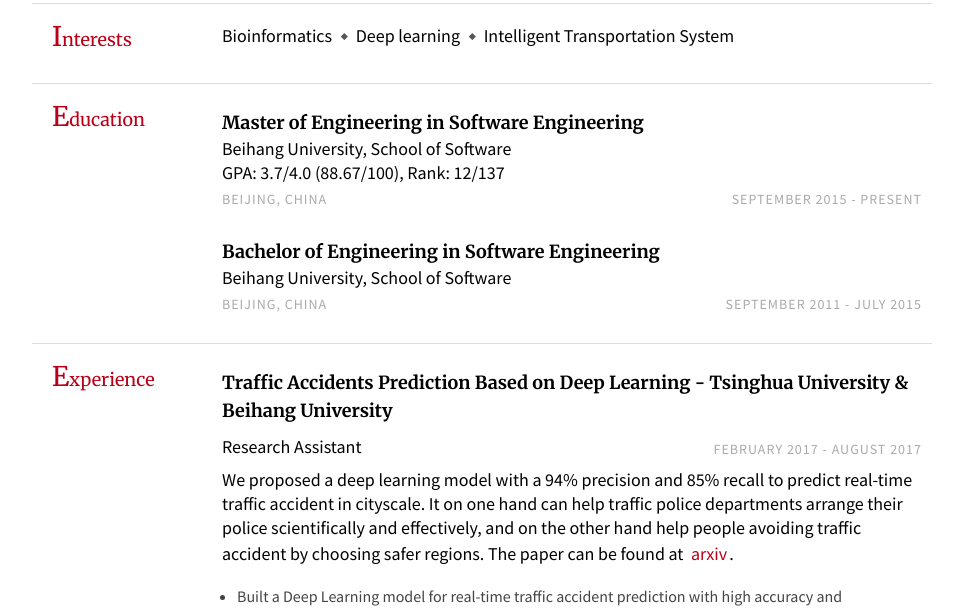
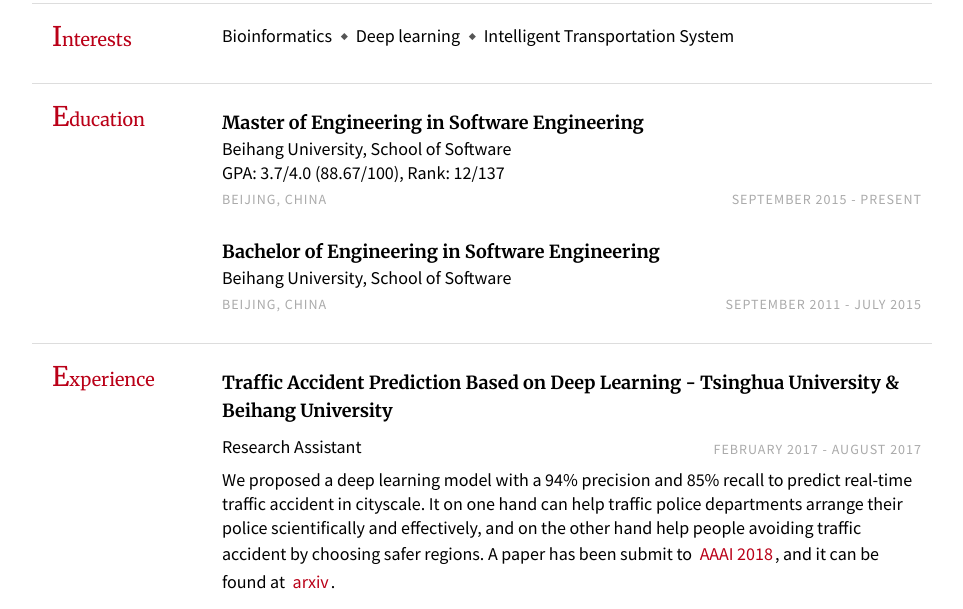
Before and after one commit to 15101538237ren/15101538237ren.github.io, a plain HTML site: page index.html in a window 1280 px wide. Shown: the part 145-754 px from the top of the page, without its empty margins (158-1121 px from the left). Drawn offline with Linux system fonts and the light colour scheme.

Commit message:
homepage4

```diff
--- a/index.html
+++ b/index.html
@@ -45,14 +45,14 @@
                 <div class="section-text col-right">
                     <div class="row">
                         <div class="col">
-                            <h3>Traffic Accidents Prediction Based on Deep Learning - Tsinghua University &amp; Beihang University</h3>
+                            <h3>Traffic Accident Prediction Based on Deep Learning - Tsinghua University &amp; Beihang University</h3>
                         </div>
                     </div>
                     <div class="row subsection">
                         <div class="emph col">Research Assistant</div>
                         <div class="col-right light">February 2017 - August 2017</div>
                     </div>
-                    <div>We proposed a deep learning model with a 94% precision and 85% recall to predict real-time traffic accident in cityscale. It on one hand can help traffic police departments arrange their police scientifically and effectively, and on the other hand help people avoiding traffic accident by choosing safer regions. The paper can be found at <a href="https://arxiv.org/abs/1707.06168">arxiv</a>.
+                    <div>We proposed a deep learning model with a 94% precision and 85% recall to predict real-time traffic accident in cityscale. It on one hand can help traffic police departments arrange their police scientifically and effectively, and on the other hand help people avoiding traffic accident by choosing safer regions. A paper has been submit to <a href="http://www.aaai.org/Conferences/AAAI/aaai18.php">AAAI 2018</a>, and it can be found at <a href="https://arxiv.org/abs/1707.06168">arxiv</a>.
                     </div>
                     <ul class="desc">
                         <li>Built a Deep Learning model for real-time traffic accident prediction with high accuracy and performance.</li>
```
